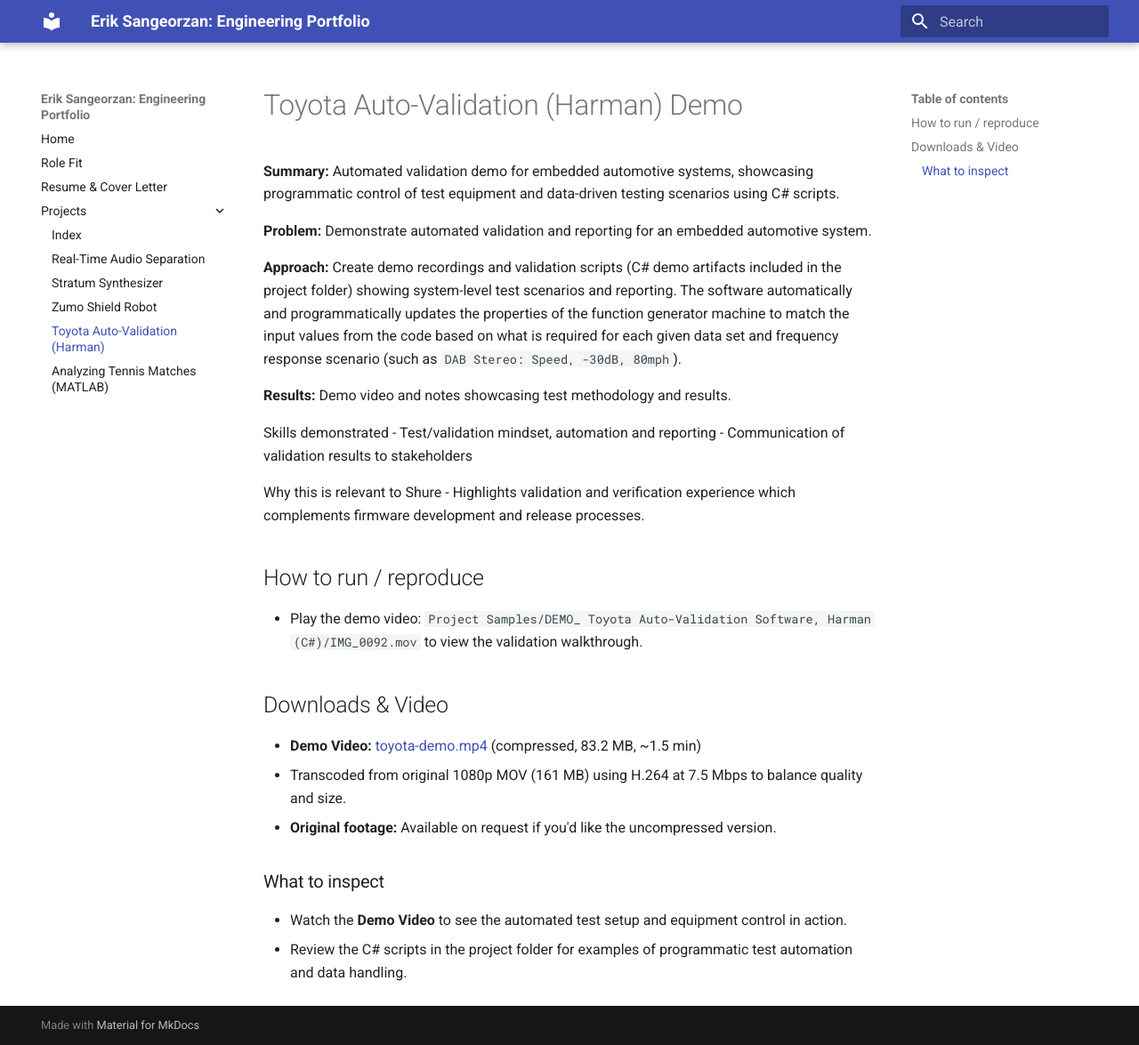
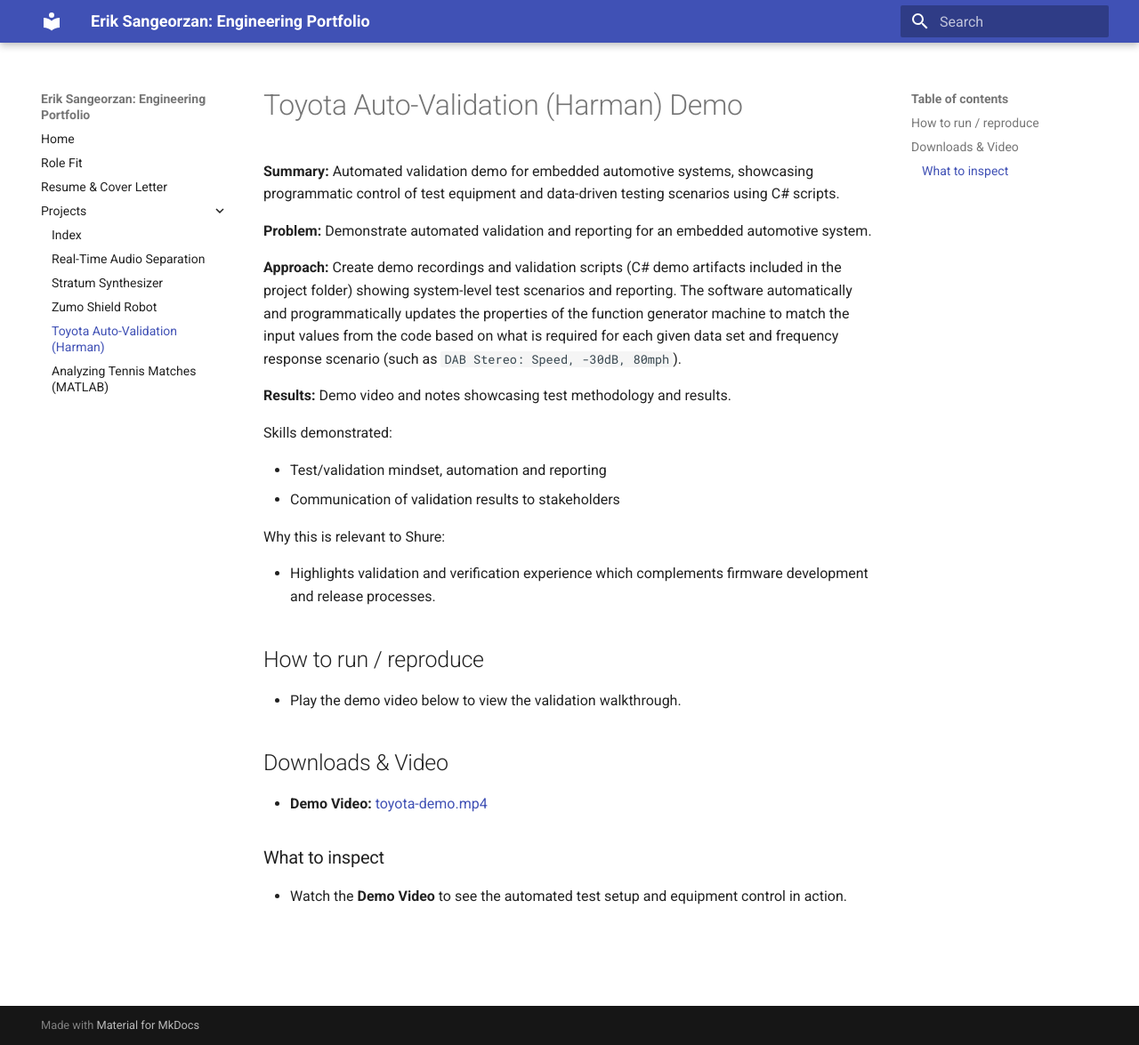
Before and after one commit to ejsang/erik-sangeorzan-portfolio, an MkDocs documentation site: the page built from docs/projects/toyota-auto-validation.md, in a window 1280 px wide and 1175 px high. Shown: the whole window at 89% size. Built offline with MkDocs 1.6.1 and Material for MkDocs 9.7.7, drawn with Linux system fonts in a browser that asks for light colours.

Commit message:
Refactor project documentation for tennis audio analysis and Toyota auto-validation: - Add missing section headers for clarity - Improve formatting and consistency in skills and relevance sections - Update demo video instructions for better user guidance

```diff
--- a/docs/projects/toyota-auto-validation.md
+++ b/docs/projects/toyota-auto-validation.md
@@ -8,22 +8,21 @@
 
 **Results:** Demo video and notes showcasing test methodology and results.
 
-Skills demonstrated
+Skills demonstrated:
+
 - Test/validation mindset, automation and reporting
 - Communication of validation results to stakeholders
 
-Why this is relevant to Shure
+Why this is relevant to Shure:
+
 - Highlights validation and verification experience which complements firmware development and release processes.
 
 ## How to run / reproduce
 
-- Play the demo video: `Project Samples/DEMO_ Toyota Auto-Validation Software, Harman (C#)/IMG_0092.mov` to view the validation walkthrough.
+- Play the demo video below to view the validation walkthrough.
 
 ## Downloads & Video
-- **Demo Video:** [toyota-demo.mp4](../assets/toyota-demo/toyota-demo.mp4){:target="_blank"} (compressed, 83.2 MB, ~1.5 min)
-  - Transcoded from original 1080p MOV (161 MB) using H.264 at 7.5 Mbps to balance quality and size.
-- **Original footage:** Available on request if you'd like the uncompressed version.
+- **Demo Video:** [toyota-demo.mp4](../assets/toyota-demo/toyota-demo.mp4){:target="_blank"}
 
 ### What to inspect
 - Watch the **Demo Video** to see the automated test setup and equipment control in action.
-- Review the C# scripts in the project folder for examples of programmatic test automation and data handling.
```
Also changed, not shown: docs/projects/tennis-audio-analysis.md (+9 -5 lines).
